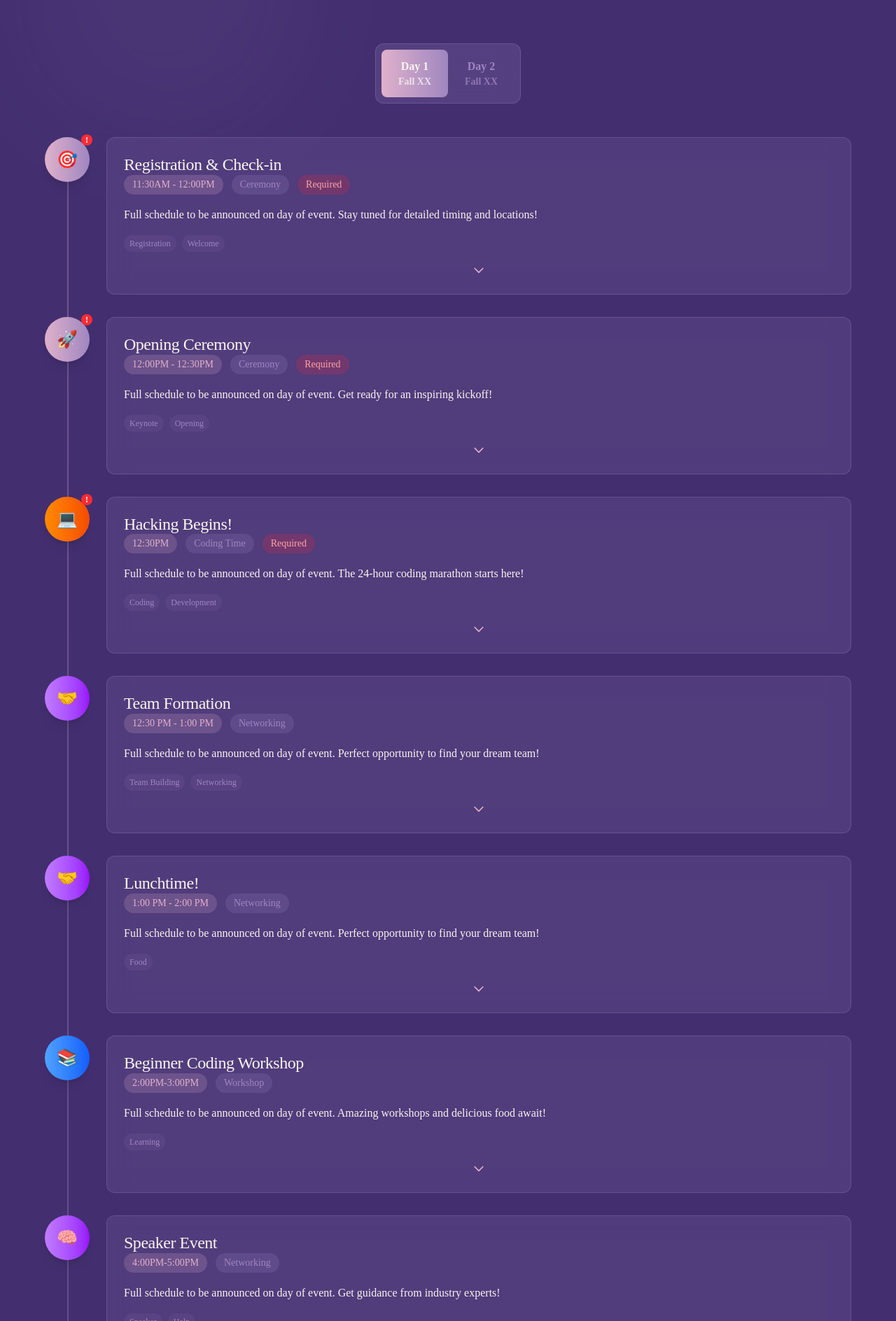
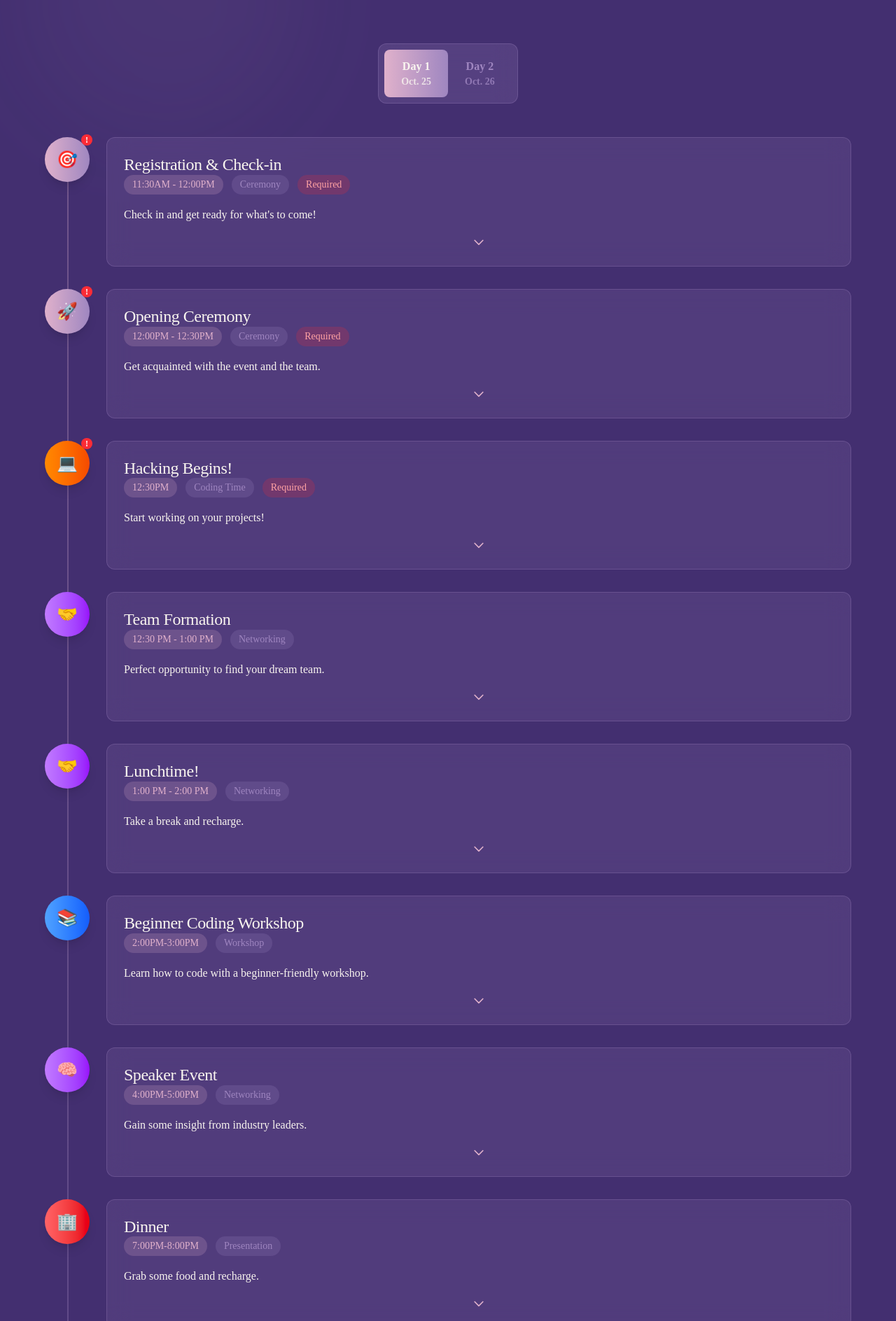
Before and after one commit to bccss/hth2025, a React (Vite) app: page /schedule in a window 1280 px wide. Shown: the part 332-2220 px from the top of the page at 70% size. Built offline with nearby package versions, Linux system fonts and the light colour scheme; a web font is replaced by a local one.

Commit message:
sched done + register button normalized

```diff
--- a/src/components/Schedule.tsx
+++ b/src/components/Schedule.tsx
@@ -36,85 +36,85 @@ const Schedule = () => {
         id: '1',
         title: 'Registration & Check-in',
         time: '11:30AM - 12:00PM',
-        description: 'Full schedule to be announced on day of event. Stay tuned for detailed timing and locations!',
+        description: 'Check in and get ready for what\'s to come!',
         type: 'ceremony',
         icon: '🎯',
         isRequired: true,
-        tags: ['Registration', 'Welcome']
+        //tags: ['Registration', 'Welcome']
       },
       {
         id: '2',
         title: 'Opening Ceremony',
         time: '12:00PM - 12:30PM',
-        description: 'Full schedule to be announced on day of event. Get ready for an inspiring kickoff!',
+        description: 'Get acquainted with the event and the team.',
         type: 'ceremony',
         icon: '🚀',
         isRequired: true,
-        tags: ['Keynote', 'Opening']
+        //tags: ['Keynote', 'Opening']
       },
       {
         id: '3',
         title: 'Hacking Begins!',
         time: '12:30PM',
-        description: 'Full schedule to be announced on day of event. The 24-hour coding marathon starts here!',
+        description: 'Start working on your projects!',
         type: 'coding',
         icon: '💻',
         isRequired: true,
-        tags: ['Coding', 'Development']
+        //tags: ['Coding', 'Development']
       },
       {
         id: '4',
         title: 'Team Formation',
         time: '12:30 PM - 1:00 PM',
-        description: 'Full schedule to be announced on day of event. Perfect opportunity to find your dream team!',
+        description: 'Perfect opportunity to find your dream team.',
         type: 'networking',
         icon: '🤝',
-        tags: ['Team Building', 'Networking']
+        //tags: ['Team Building', 'Networking']
       },
       {
         id: '5',
         title: 'Lunchtime!',
         time: '1:00 PM - 2:00 PM',
-        description: 'Full schedule to be announced on day of event. Perfect opportunity to find your dream team!',
+        description: 'Take a break and recharge.',
         type: 'networking',
         icon: '🤝',
-        tags: ['Food']
+        //tags: ['Food']
       },
       {
         id: '6',
         title: 'Beginner Coding Workshop',
         time: '2:00PM-3:00PM',
-        description: 'Full schedule to be announced on day of event. Amazing workshops and delicious food await!',
+        description: 'Learn how to code with a beginner-friendly workshop.',
         type: 'workshop',
         icon: '📚',
-        tags: ['Learning']
+        //tags: ['Learning']
       },
       {
         id: '7',
         title: 'Speaker Event',
         time: '4:00PM-5:00PM',
-        description: 'Full schedule to be announced on day of event. Get guidance from industry experts!',
+        description: 'Gain some insight from industry leaders.',
         type: 'networking',
         icon: '🧠',
-        tags: ['Speaker', 'Help']
+        //tags: ['Speaker', 'Help']
       },
       {
         id: '8',
         title: 'Dinner',
         time: '7:00PM-8:00PM',
-        description: 'Full schedule to be announced on day of event. Learn about exciting career opportunities!',
+        description: 'Grab some food and recharge.',
         type: 'presentation',
         icon: '🏢',
-        tags: ['Food']
+        //tags: ['Food']
       },
       {
         id: '9',
         title: 'Game Night',
         time: '8:00PM-9:00PM',
         description: 'CS students have fun too. Join for some games!',
-        type: 'activities',
+        type: 'networking',
         icon: '🌙',
-        tags: ['Activities']
+        //tags: ['Activities']
       }
     ],
     day2: [
@@ -122,57 +122,48 @@ const Schedule = () => {
         id: '9',
         title: 'Morning Kickoff & Breakfast',
         time: '10:00AM-11:00AM',
-        description: 'Full schedule to be announced on day of event. Start your final day strong!',
+        description: 'Start your final day strong!',
         type: 'meal',
         icon: '☕',
-        tags: ['Breakfast']
+        //tags: ['Breakfast']
       },
       {
         id: '10',
         title: 'Hacking Ends!',
         time: '12:30PM',
-        description: 'Full schedule to be announced on day of event. Last-minute tips and final development push!',
+        description: 'Last-minute push! Submit your work.',
         type: 'workshop',
         icon: '⚡',
-        tags: ['Final Sprint', 'Workshops']
-      },
-      {
-        id: '11',
-        title: 'Project Finalization',
-        time: 'TBA',
-        description: 'Full schedule to be announced on day of event. Put the finishing touches on your projects!',
-        type: 'coding',
-        icon: '🔧',
-        tags: ['Finalization', 'Polish']
+        //tags: ['Final Sprint', 'Workshops']
       },
       {
         id: '12',
         title: 'Project Demos',
         time: '12:45PM - 1:30PM',
-        description: 'Full schedule to be announced on day of event. Submit your amazing creations!',
+        description: 'See what everyone has been working on.',
         type: 'presentation',
         icon: '📤',
         isRequired: true,
-        tags: ['Submission', 'Deadline']
+        //tags: ['Submission', 'Deadline']
       },
       {
         id: '14',
         title: 'Judging & Deliberation',
         time: '1:30PM - 2:15PM',
-        description: 'Full schedule to be announced on day of event. While judges deliberate, relax and network!',
+        description: 'While judges deliberate, relax and network!',
         type: 'judging',
         icon: '⚖️',
-        tags: ['Judging', 'Networking']
+        //tags: ['Judging', 'Networking']
       },
       {
         id: '15',
         title: 'Awards Ceremony',
         time: '2:30PM',
-        description: 'Full schedule to be announced on day of event. Celebrate winners and wrap up an amazing hackathon!',
+        description: 'Celebrate winners and wrap up an amazing hackathon!',
         type: 'ceremony',
         icon: '🏆',
         isRequired: true,
-        tags: ['Awards', 'Celebration']
+        //tags: ['Awards', 'Celebration']
       }
     ]
   };
@@ -277,8 +268,8 @@ const Schedule = () => {
         >
           <div className="bg-[var(--color-lightPurple)]/20 backdrop-blur-lg rounded-xl p-2 border border-[var(--color-lightPurple)]/30">
             {[
-              { key: 'day1', label: 'Day 1', date: 'Fall XX' },
-              { key: 'day2', label: 'Day 2', date: 'Fall XX' }
+              { key: 'day1', label: 'Day 1', date: 'Oct. 25' },
+              { key: 'day2', label: 'Day 2', date: 'Oct. 26' }
             ].map((day) => (
               <button
                 key={day.key}
@@ -395,7 +386,7 @@ const Schedule = () => {
                         <div className="text-center">
                           <div className="inline-flex items-center gap-2 bg-[var(--color-lightPink)]/10 text-[var(--color-lightPink)] px-4 py-2 rounded-lg">
                             <span className="text-lg">ℹ️</span>
-                            <span className="font-medium">More details coming soon!</span>
+                            <span className="font-medium">Locations and more details will be announced before the event!</span>
                           </div>
                         </div>
                       </motion.div>
```
